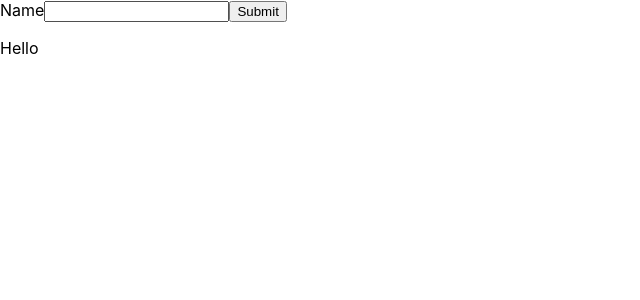
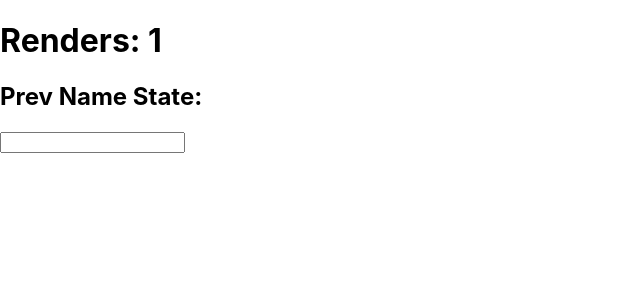
Before and after one commit to HysenB/react-sandbox, a React (Create React App) app: page / in a window 1280 px wide. Shown: the top 300 px of the page, without its empty margins (0-640 px from the left). Built offline with nearby package versions, Linux system fonts and the light colour scheme.

Commit message:
useRef example 2

```diff
--- a/src/App.js
+++ b/src/App.js
@@ -1,11 +1,11 @@
 import logo from './logo.svg';
 import './App.css';
-import UseRefExample1 from './components/UseRefExample1';
+import UseRefExample2 from './components/UseRefExample2';
 
 function App() {
   return (
     <div className="container mt-5">
-      <UseRefExample1 />
+      <UseRefExample2 />
 
     </div>
   );
--- /dev/null
+++ b/src/components/UseRefExample2.jsx
@@ -0,0 +1,24 @@
+import React from 'react'
+import {useState, useEffect, useRef } from 'react';
+
+function UseRefExample2() {
+    const [name, setName] = useState('');
+    const renders = useRef(1);
+    const prevName = useRef('');
+
+    useEffect(() => {
+        renders.current = renders.current + 1
+        prevName.current = name;
+    }, [name])
+
+
+  return (
+    <div>
+        <h1>Renders: {renders.current}</h1>
+        <h2>Prev Name State: {prevName.current}</h2>
+        <input type="text" value={name} onChange={(e) => setName(e.target.value)} className="form-control mb-3" />
+    </div>
+  )
+}
+
+export default UseRefExample2
```
Also changed, not shown: src/components/UseRefExample3.jsx (added).
